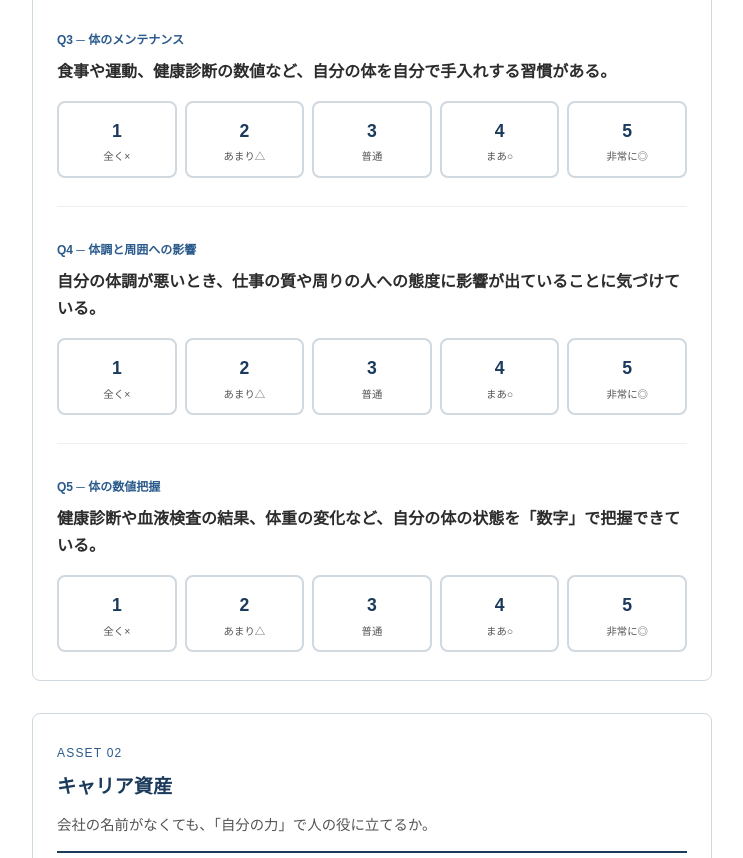
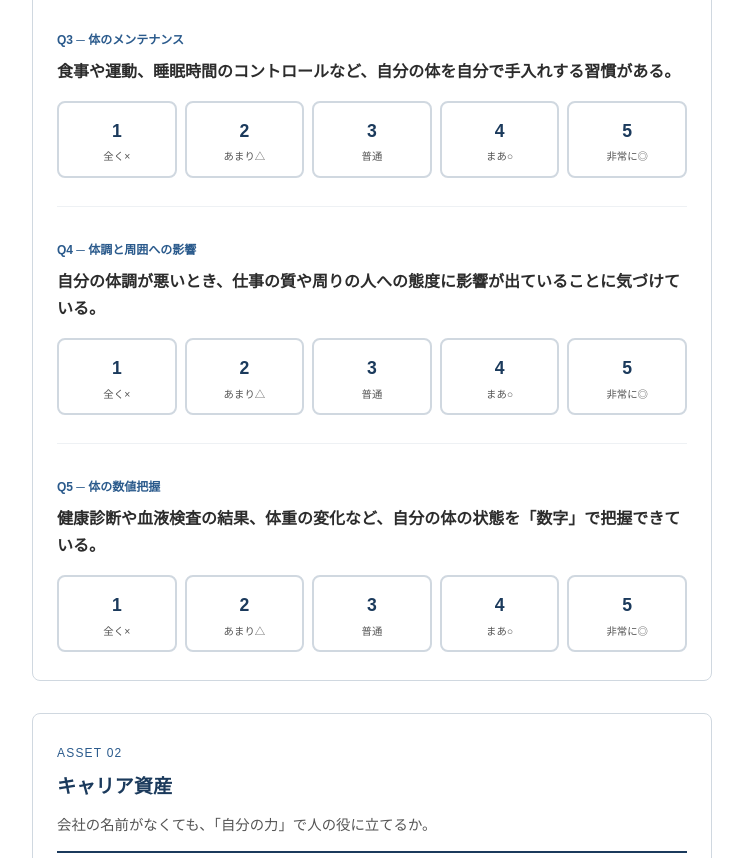
Before and after one commit to IwakuraYasuhiro/asset-hexagon, a plain HTML site: page index.html in a window 1280 px wide. Shown: the part 1335-2193 px from the top of the page, without its empty margins (268-1011 px from the left). Drawn offline with nearby package versions, Linux system fonts and the light colour scheme.

Commit message:
Update index.html

```diff
--- a/index.html
+++ b/index.html
@@ -619,7 +619,7 @@
 
             <div class="question-card">
                 <div class="question-label">Q3 ─ 体のメンテナンス</div>
-                <div class="question-text">食事や運動、健康診断の数値など、自分の体を自分で手入れする習慣がある。</div>
+                <div class="question-text">食事や運動、睡眠時間のコントロールなど、自分の体を自分で手入れする習慣がある。</div>
                 <div class="likert-scale">
                     <label class="likert-option"><input type="radio" name="h3" value="1" required><span class="likert-btn"><span class="likert-num">1</span><span class="likert-desc">全く×</span></span></label>
                     <label class="likert-option"><input type="radio" name="h3" value="2"><span class="likert-btn"><span class="likert-num">2</span><span class="likert-desc">あまり△</span></span></label>
```
